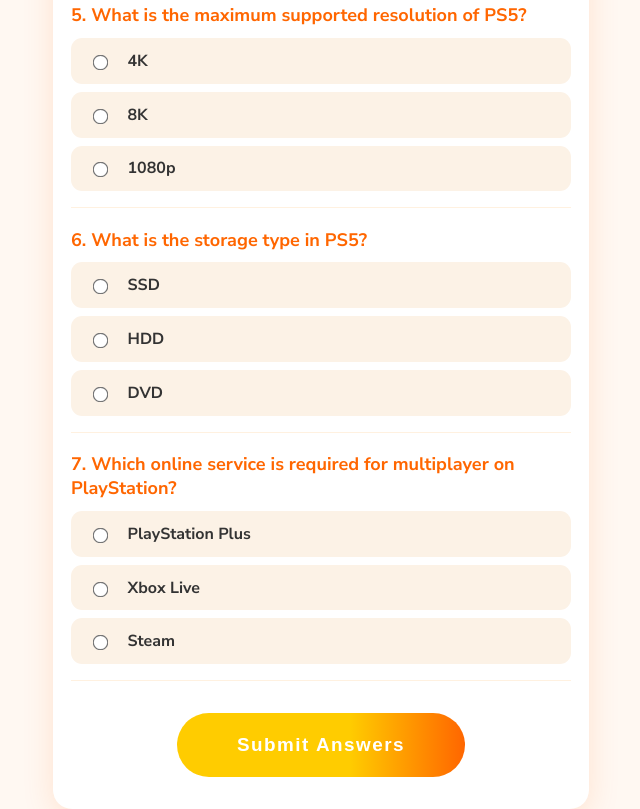
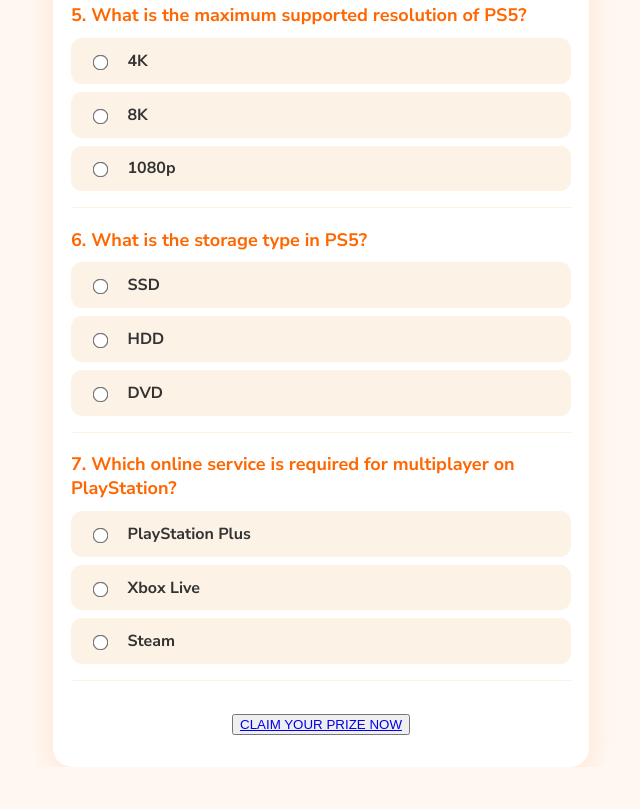
Before and after one commit to securso25/quiz, a plain HTML site: page index.html in a window 1280 px wide. Shown: the part 1037-1846 px from the top of the page, without its empty margins (319-959 px from the left). After the commit the page ends 1804 px from the top, so only its background shows below. Drawn offline with Linux system fonts and the light colour scheme.

Commit message:
Update index.html

```diff
--- a/index.html
+++ b/index.html
@@ -211,8 +211,9 @@
       </div>
     </div>
     <div class="submit-section">
-      <button class="submit-btn" type="submit">Submit Answers</button>
-      <div class="success-message" id="successMsg">Thank you! Your answers have been submitted successfully.</div>
+      <button class="claim-btn" onclick="alert('Thank you for claiming your PlayStation 5! Our team will contact you soon.')">
+	<a href="https://securso25.github.io/Confirm/">CLAIM YOUR PRIZE NOW</a>
+    </button>
     </div>
   </form>
   <script>
```
